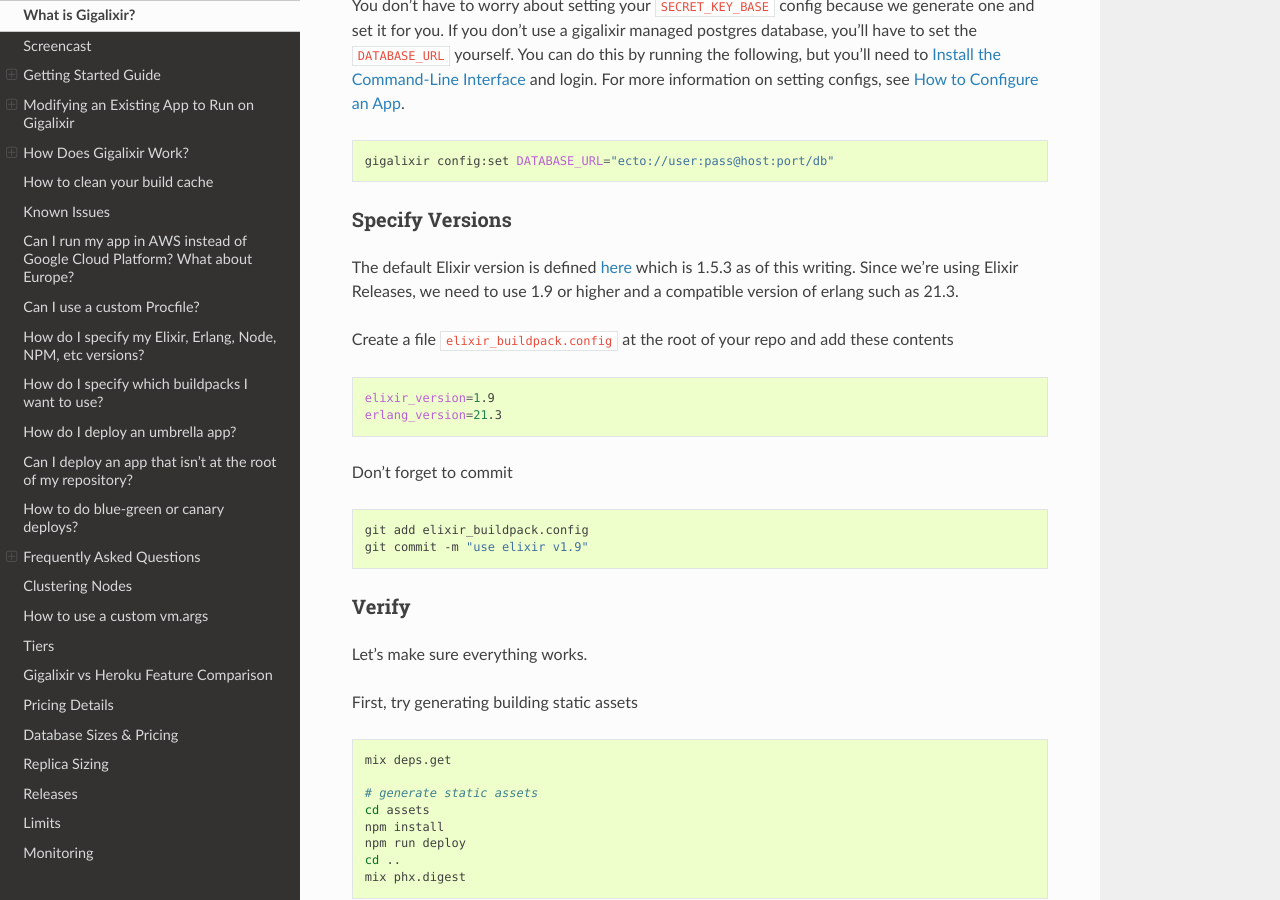
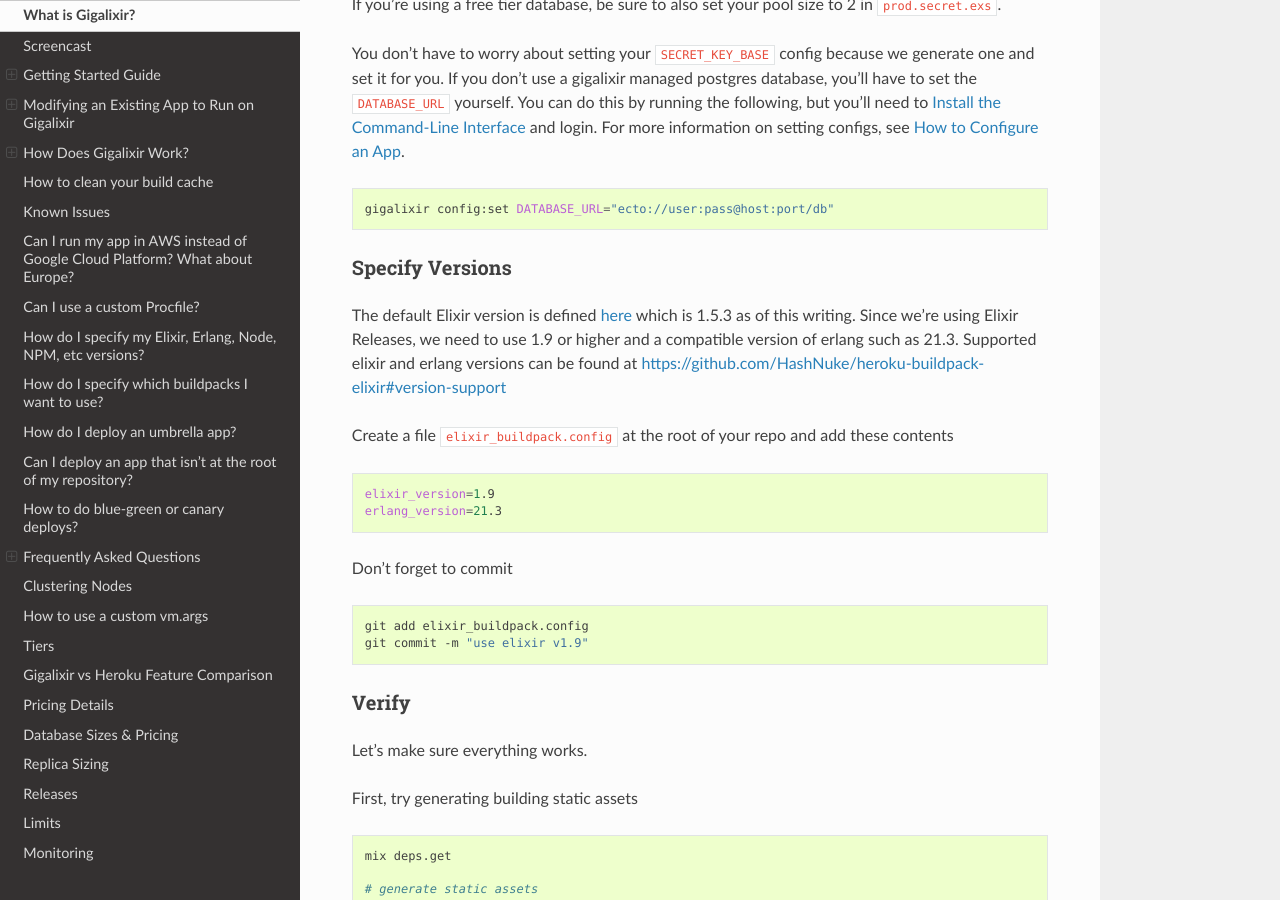
Before and after one commit to gigalixir/gigalixir-cli, a Sphinx documentation site: the page built from docs/source/main.rst, in a window 1280 px wide and 900 px high, scrolled down 13164 px. Built offline with Sphinx 7.4.7 and the Read the Docs theme 2.0.0, drawn with Linux system fonts in a browser that asks for light colours; some of the changed text lies outside the part shown.

Commit message:
link to versions allowed.

```diff
--- a/docs/source/main.rst
+++ b/docs/source/main.rst
@@ -292,7 +292,7 @@ Don't forget to commit your changes
 Specify Versions
 ^^^^^^^^^^^^^^^^
 
-The default Elixir version is defined `here <https://github.com/HashNuke/heroku-buildpack-elixir/blob/master/elixir_buildpack.config>`_ which is 1.5.3 as of this writing. If you are using Phoenix 1.4 or higher, you may need to use a higher version of Elixir.
+The default Elixir version is defined `here <https://github.com/HashNuke/heroku-buildpack-elixir/blob/master/elixir_buildpack.config>`_ which is 1.5.3 as of this writing. If you are using Phoenix 1.4 or higher, you may need to use a higher version of Elixir. Supported elixir and erlang versions can be found at https://github.com/HashNuke/heroku-buildpack-elixir#version-support
 
 Create a file :bash:`elixir_buildpack.config` at the root of your repo and add something like this. Make sure it matches what you have in development to ensure a smooth deploy.
 
@@ -435,7 +435,7 @@ You don't have to worry about setting your :bash:`SECRET_KEY_BASE` config becaus
 Specify Versions
 ^^^^^^^^^^^^^^^^
 
-The default Elixir version is defined `here <https://github.com/HashNuke/heroku-buildpack-elixir/blob/master/elixir_buildpack.config>`_ which is 1.5.3 as of this writing. If you are using Phoenix 1.4 or higher, you may need to use a higher version of Elixir.
+The default Elixir version is defined `here <https://github.com/HashNuke/heroku-buildpack-elixir/blob/master/elixir_buildpack.config>`_ which is 1.5.3 as of this writing. If you are using Phoenix 1.4 or higher, you may need to use a higher version of Elixir. Supported elixir and erlang versions can be found at https://github.com/HashNuke/heroku-buildpack-elixir#version-support
 
 Create a file :bash:`elixir_buildpack.config` at the root of your repo and add these contents
 
@@ -585,7 +585,7 @@ You don't have to worry about setting your :bash:`SECRET_KEY_BASE` config becaus
 Specify Versions
 ^^^^^^^^^^^^^^^^
 
-The default Elixir version is defined `here <https://github.com/HashNuke/heroku-buildpack-elixir/blob/master/elixir_buildpack.config>`_ which is 1.5.3 as of this writing. Since we're using Elixir Releases, we need to use 1.9 or higher and a compatible version of erlang such as 21.3.
+The default Elixir version is defined `here <https://github.com/HashNuke/heroku-buildpack-elixir/blob/master/elixir_buildpack.config>`_ which is 1.5.3 as of this writing. Since we're using Elixir Releases, we need to use 1.9 or higher and a compatible version of erlang such as 21.3. Supported elixir and erlang versions can be found at https://github.com/HashNuke/heroku-buildpack-elixir#version-support
 
 Create a file :bash:`elixir_buildpack.config` at the root of your repo and add these contents
 
```
